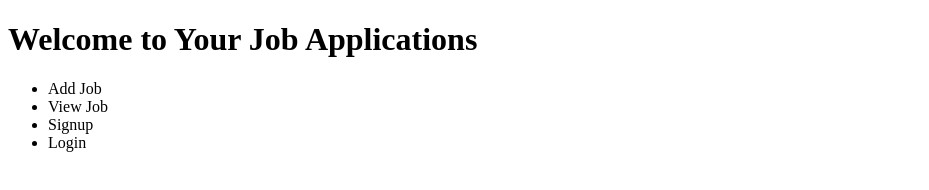
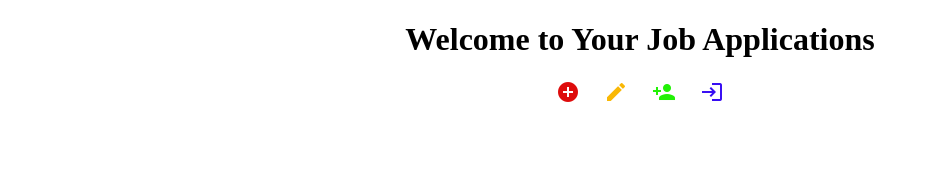
Before and after one commit to MarcusAdams1220/job-app-tracker, a website: page client/index.html in a window 1280 px wide. Shown: the whole page, without its empty margins (0-929 px from the left). Drawn offline with Linux system fonts and the light colour scheme; no server answers.

Commit message:
basic css

```diff
--- /dev/null
+++ b/client/css/jobs.css
@@ -0,0 +1,10 @@
+.job-list {
+  display: grid;
+  grid-template-columns: repeat(auto-fill, minmax(300px, 1fr));
+}
+
+.job {
+  border: 1px solid rgb(165, 111, 12);
+  padding: 0 1em;
+  box-shadow: 3px 3px 3px rgb(165, 111, 12);
+}
--- /dev/null
+++ b/client/css/main.css
@@ -0,0 +1,26 @@
+* {
+  box-sizing: border-box;
+}
+
+body {
+  margin: 0 2em;
+  display: center;
+  text-align: center;
+
+}
+
+form {
+  max-width: 700px;
+  margin: 0 auto;
+}
+
+form fieldset {
+  border: none;
+  padding: 0;
+  padding-right: 0;
+}
+
+form input {
+  padding: 0.5em;
+  width: 100%;
+}
--- /dev/null
+++ b/client/css/navigation.css
@@ -0,0 +1,37 @@
+.header-nav {
+  margin: 0 auto;
+  padding: 0 1em;
+}
+
+.header-nav ul {
+  display: flex;
+  justify-content: center;
+  list-style: none;
+  padding: 0;
+
+}
+
+.header-nav li {
+  padding: 0 0.5em;
+}
+
+.material-icons {
+  cursor: pointer;
+}
+
+.material-icons.add-job {
+  color: rgb(222, 12, 12);
+}
+
+.material-icons.edit-job {
+  color: rgb(249, 184, 5);
+}
+
+.material-icons.sign-up {
+  color: rgb(34, 241, 6);
+}
+
+.material-icons.login,
+.material-icons.delete {
+  color: rgb(55, 13, 243);
+}
--- a/client/index.html
+++ b/client/index.html
@@ -5,6 +5,13 @@
   <meta http-equiv="X-UA-Compatible" content="IE=edge">
   <meta name="viewport" content="width=device-width, initial-scale=1.0">
   <title>Document</title>
+
+  <link href="https://fonts.googleapis.com/icon?family=Material+Icons"
+  rel="stylesheet">
+
+  <link rel="stylesheet" href="/css/main.css">
+  <link rel="stylesheet" href="/css/navigation.css">
+  <link rel="stylesheet" href="/css/jobs.css">
 
   <script src="/js/initialize.js"></script>
   <script src="/js/components/add_job.js" defer></script>
@@ -17,10 +24,10 @@
   <h1>Welcome to Your Job Applications</h1>
   <nav class="header-nav">
     <ul>
-      <li onClick="renderAddJob()">Add Job</li>
-      <li onClick="renderJobList()">View Job</li>
-      <li onClick="renderSignUp()">Signup</li>
-      <li onClick="renderLogin()">Login</li>
+      <li class="material-icons add-job" onClick="renderAddJob()">add_circle</li>
+      <li class="material-icons edit-job" onClick="renderJobList()">edit</li>
+      <li class="material-icons sign-up" onClick="renderSignUp()">person_add</li>
+      <li class="material-icons login" onClick="renderLogin()">login</li>
     </ul>
   </nav>
 
```
